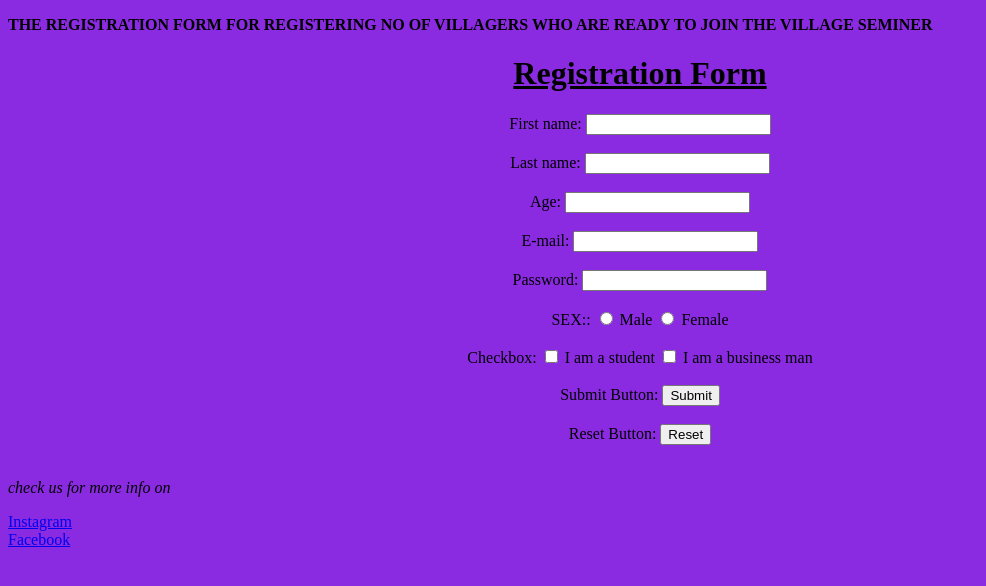
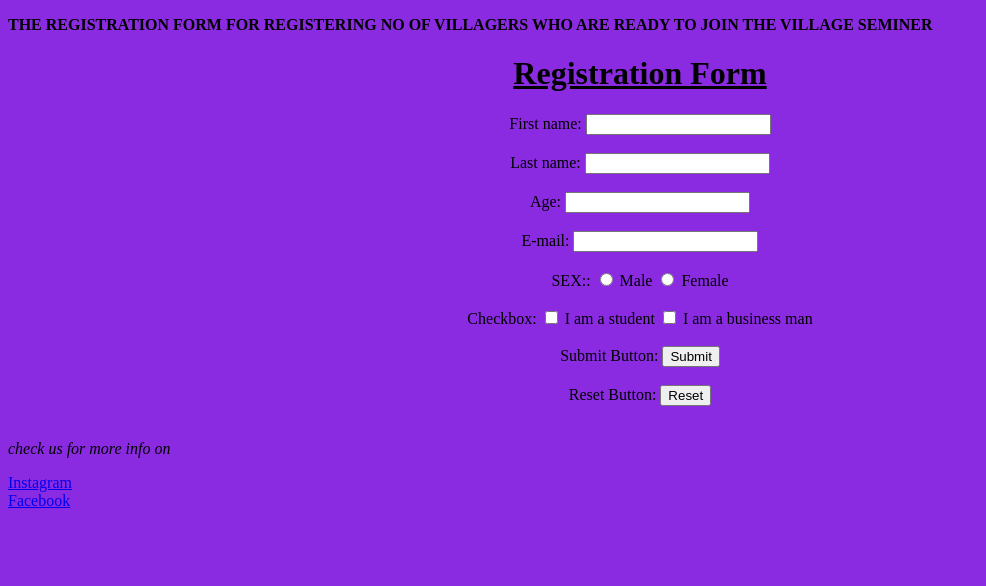
Before and after one commit to Kabongeofficial/kabongeofficial, a plain HTML site: page index.html in a window 1280 px wide. Shown: the whole page, without its empty margins (0-986 px from the left). Drawn offline with Linux system fonts and the light colour scheme.

Commit message:
Update index.html

```diff
--- a/index.html
+++ b/index.html
@@ -15,8 +15,6 @@
             <input type="text" id="age" name="Age"><br><br>
             <label for="email">E-mail:</label>
             <input type="text" id="email" name="email"><br><br>
-            <label for="password">Password:</label>
-            <input type="text" id="password" name="password"><br><br>
             <label for="sex">SEX::</label>
             <input type="radio" id="male" name="male">
             <label for="male">Male </label>
```
